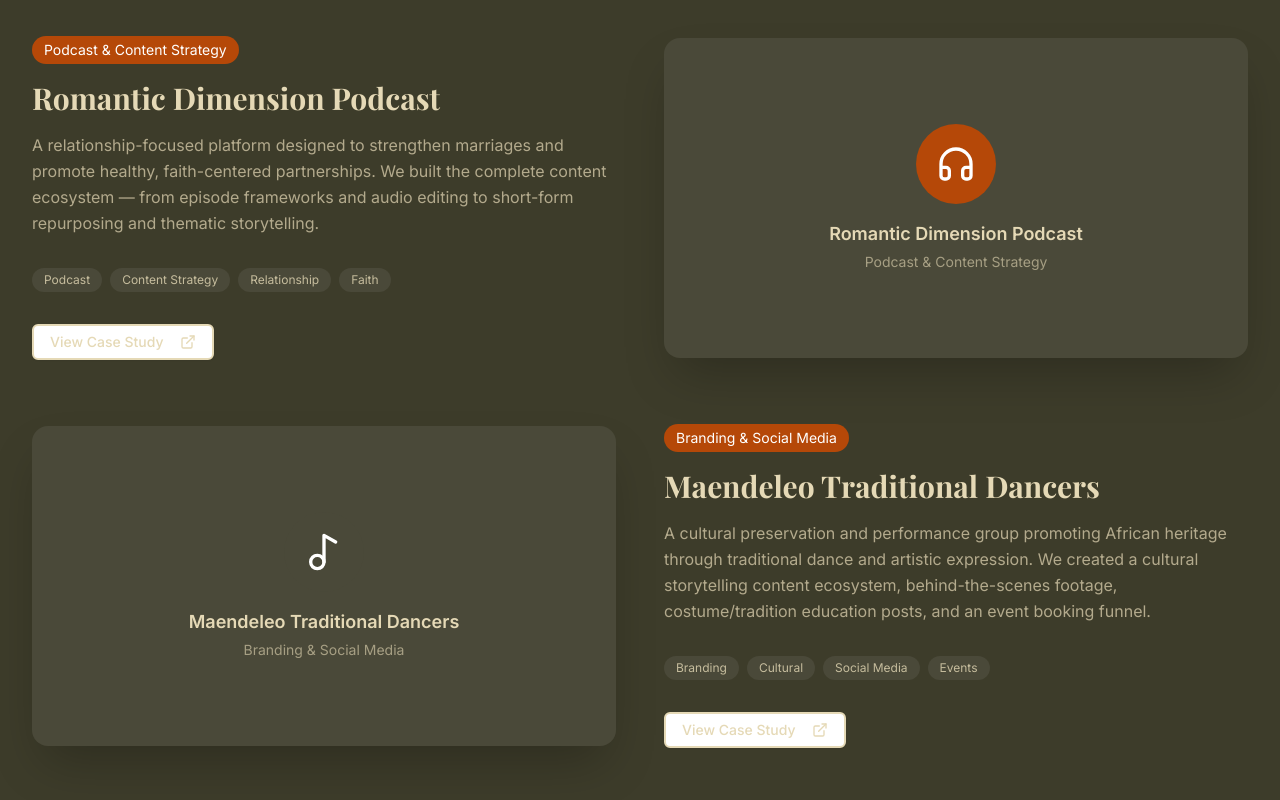
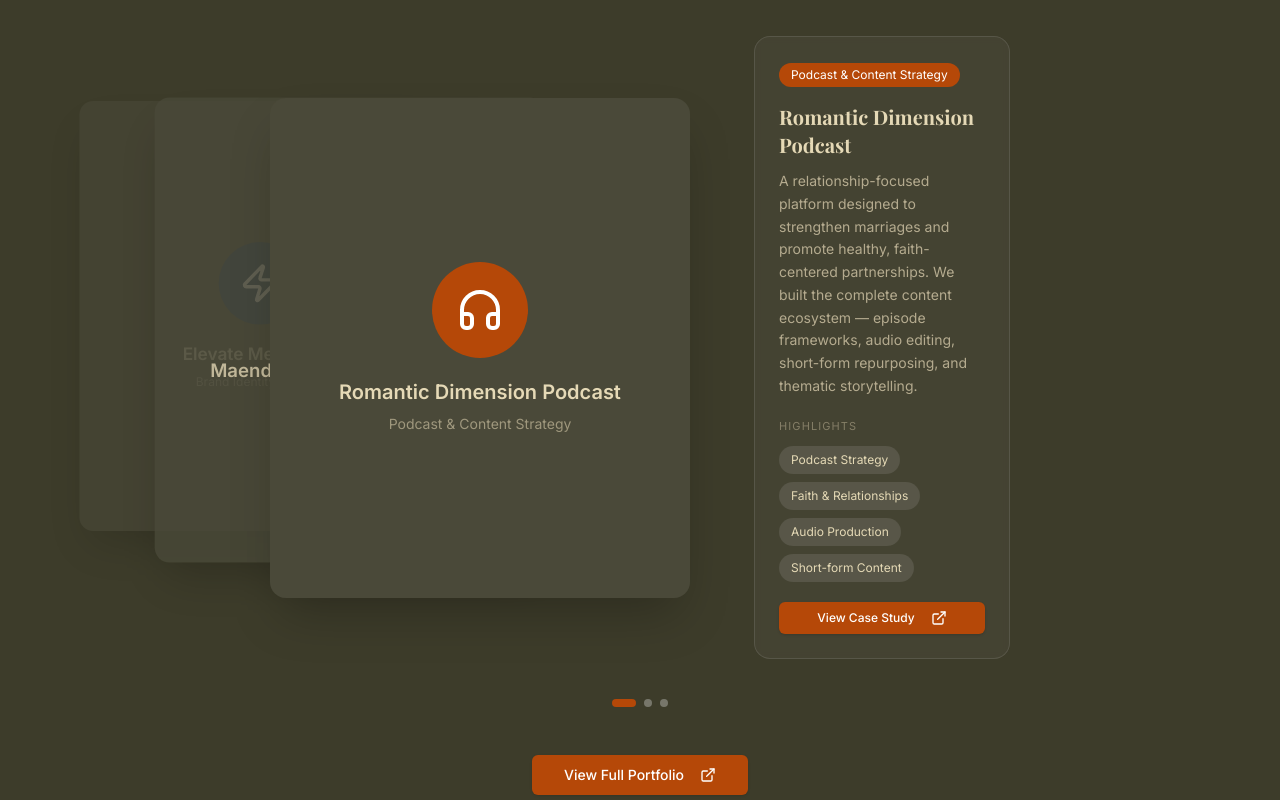
Before and after one commit to Q4Qoph/Ramadz-studio, a Next.js app: page / in a window 1280 px wide. Shown: the part 4460-5260 px from the top of the page. Built offline with nearby package versions, Linux system fonts and the light colour scheme; a web font is replaced by a local one.

Commit message:
Update cta and portolio

```diff
--- a/src/components/sections/portfolio-highlights.tsx
+++ b/src/components/sections/portfolio-highlights.tsx
@@ -1,34 +1,131 @@
 "use client"
 
-import { motion } from 'framer-motion'
-import { ExternalLink, Headphones, Music2 } from 'lucide-react'
+import { useRef, useState } from 'react'
+import { motion, AnimatePresence, useScroll, useMotionValueEvent } from 'framer-motion'
+import { ExternalLink, Headphones, Music2, Zap } from 'lucide-react'
 import { Button } from '@/components/ui/button'
 import Link from 'next/link'
 
-const portfolioItems = [
+// ─── Portfolio data ───────────────────────────────────────────────────────────
+
+const initialPortfolioItems = [
   {
+    id: 'romantic-dimension',
     title: "Romantic Dimension Podcast",
     category: "Podcast & Content Strategy",
-    description: "A relationship-focused platform designed to strengthen marriages and promote healthy, faith-centered partnerships. We built the complete content ecosystem — from episode frameworks and audio editing to short-form repurposing and thematic storytelling.",
-    tags: ["Podcast", "Content Strategy", "Relationship", "Faith"],
+    description: "A relationship-focused platform designed to strengthen marriages and promote healthy, faith-centered partnerships. We built the complete content ecosystem — episode frameworks, audio editing, short-form repurposing, and thematic storytelling.",
+    stats: [
+      { label: "Podcast Strategy" },
+      { label: "Faith & Relationships" },
+      { label: "Audio Production" },
+      { label: "Short-form Content" },
+    ],
     Icon: Headphones,
     accentColor: '#B54808',
   },
   {
+    id: 'maendeleo-dancers',
     title: "Maendeleo Traditional Dancers",
     category: "Branding & Social Media",
-    description: "A cultural preservation and performance group promoting African heritage through traditional dance and artistic expression. We created a cultural storytelling content ecosystem, behind-the-scenes footage, costume/tradition education posts, and an event booking funnel.",
-    tags: ["Branding", "Cultural", "Social Media", "Events"],
+    description: "A cultural preservation group promoting African heritage through traditional dance. We built a storytelling content ecosystem with behind-the-scenes footage, costume education posts, and an event booking funnel.",
+    stats: [
+      { label: "Cultural Branding" },
+      { label: "Social Media" },
+      { label: "Event Promotion" },
+      { label: "Video Content" },
+    ],
     Icon: Music2,
     accentColor: '#4A4939',
   },
+  {
+    id: 'elevate-media',
+    title: "Elevate Media Hub",
+    category: "Brand Identity & Social",
+    description: "A digital media brand targeting young entrepreneurs and creatives. We built a full multi-platform presence across Instagram, TikTok, and LinkedIn — focused on business education content, reel production, and community growth.",
+    stats: [
+      { label: "Brand Identity" },
+      { label: "Multi-Platform" },
+      { label: "Reel Production" },
+      { label: "Growth Strategy" },
+    ],
+    Icon: Zap,
+    accentColor: '#1E3A5F',
+  },
 ]
 
+// ─── Stack geometry ───────────────────────────────────────────────────────────
+//
+// Card anchor: 420 × 500 px.
+//
+// STACKED (image 1 reference):
+//   Front card fills anchor at x=0.
+//   Middle peeks ~130 px from left of front (31 %).
+//   Back peeks ~90 px from left of middle (21 %).
+//   Behind cards lift slightly upward (negative y) giving the fan depth.
+//
+// ROW (image 2 reference):
+//   As section exits, cards spread into a flat side-by-side row.
+//   Step = 420 + 10 = 430 px between card left-edges.
+//   All y values normalise to 0, all scales to 1.
+
+const STACKED = [
+  { x: 0,    y: 0,   scale: 1.00, opacity: 1.00 },
+  { x: -130, y: -18, scale: 0.93, opacity: 0.78 },
+  { x: -220, y: -32, scale: 0.86, opacity: 0.58 },
+]
+
+const ROW = [
+  { x:  430, y: 0, scale: 1.0, opacity: 1.0 },
+  { x:    0, y: 0, scale: 1.0, opacity: 1.0 },
+  { x: -430, y: 0, scale: 1.0, opacity: 1.0 },
+]
+
+function lerp(a: number, b: number, t: number) { return a + (b - a) * t }
+
+function getZIndex(si: number, hovered: boolean) {
+  if (si === 0) return 10
+  if (hovered) return 9
+  return 10 - si * 2
+}
+
+// ─── Component ────────────────────────────────────────────────────────────────
+
 export default function PortfolioHighlights() {
+  const sectionRef    = useRef<HTMLElement>(null)
+  const [items, setItems]     = useState(initialPortfolioItems)
+  const [hovered, setHovered] = useState<number | null>(null)
+  const [spread, setSpread]   = useState(0)
+
+  // spread: 0 = stacked, 1 = row. Fires as section bottom leaves viewport.
+  const { scrollYProgress } = useScroll({
+    target: sectionRef,
+    offset: ["end 0.7", "end 0.0"],
+  })
+  useMotionValueEvent(scrollYProgress, "change", v =>
+    setSpread(Math.max(0, Math.min(1, v)))
+  )
+
+  const bringForward = (i: number) => {
+    if (i === 0) return
+    setItems(prev => {
+      const next = [...prev]
+      const [card] = next.splice(i, 1)
+      next.unshift(card)
+      return next
+    })
+    setHovered(null)
+  }
+
+  const active = items[0]
+
   return (
-    <section className="py-16 sm:py-24 bg-olive-dark text-white overflow-hidden">
+    <section
+      ref={sectionRef}
+      className="py-16 sm:py-24 bg-olive-dark text-white overflow-hidden"
+    >
       <div className="container mx-auto px-4 sm:px-6 lg:px-8">
-        {/* Header */}
+
+        {/* Header ──────────────────────────────────────────────────────────── */}
         <motion.div
           className="text-center mb-16"
           initial={{ opacity: 0, y: 30 }}
@@ -37,7 +134,7 @@ export default function PortfolioHighlights() {
           viewport={{ once: true }}
         >
           <motion.div
-            className="inline-flex items-center space-x-2 bg-white/10 backdrop-blur-sm rounded-full px-4 py-2 mb-6"
+            className="inline-flex items-center bg-white/10 backdrop-blur-sm rounded-full px-4 py-2 mb-6"
             initial={{ opacity: 0, y: 20 }}
             whileInView={{ opacity: 1, y: 0 }}
             transition={{ duration: 0.6, delay: 0.2 }}
@@ -64,134 +161,152 @@ export default function PortfolioHighlights() {
             transition={{ duration: 0.8, delay: 0.6 }}
             viewport={{ once: true }}
           >
-            From faith-based platforms to cultural storytelling, discover how we've helped
+            From faith-based platforms to cultural storytelling, discover how we&apos;ve helped
             our clients build authority and convert attention into meaningful outcomes.
           </motion.p>
         </motion.div>
 
-        {/* Portfolio Items */}
-        <div className="space-y-16">
-          {portfolioItems.map((item, index) => (
+        {/* Cards + info panel ────────────────────────────────────────────── */}
+        <div className="flex flex-col lg:flex-row items-center justify-center gap-12 lg:gap-16">
+
+          {/*
+            Card stack — 420 × 500 px anchor.
+            Behind cards extend LEFT (negative x) and lift UP (negative y).
+            Section overflow:hidden clips at viewport edge — harmless on desktop.
+          */}
+          <div className="relative flex-shrink-0" style={{ width: 420, height: 500 }}>
+            {[...items].reverse().map((item, ri) => {
+              const si  = items.length - 1 - ri   // 0 = front
+              const isActive  = si === 0
+              const isHovered = hovered === si
+
+              const s = STACKED[Math.min(si, STACKED.length - 1)]
+              const r = ROW[Math.min(si, ROW.length - 1)]
+
+              // Hover nudge: shift toward viewer (less negative x, slightly less lift)
+              const bx = isHovered && !isActive ? s.x + 22 : s.x
+              const by = isHovered && !isActive ? s.y + 6  : s.y
+              const bo = isHovered && !isActive ? Math.min(s.opacity + 0.22, 1) : s.opacity
+
+              return (
                 <motion.div
-              key={item.title}
-              className={`grid lg:grid-cols-2 gap-12 items-center ${
-                index % 2 === 1 ? 'lg:grid-flow-col-dense' : ''
-              }`}
-              initial={{ opacity: 0, y: 50 }}
-              whileInView={{ opacity: 1, y: 0 }}
-              transition={{ duration: 0.8, delay: index * 0.2 }}
-              viewport={{ once: true }}
+                  key={item.id}
+                  className="absolute inset-0 rounded-2xl shadow-2xl overflow-hidden bg-olive-mid"
+                  style={{
+                    zIndex: getZIndex(si, isHovered),
+                    cursor: isActive ? 'default' : 'pointer',
+                  }}
+                  animate={{
+                    x:       lerp(bx, r.x,     spread),
+                    y:       lerp(by, r.y,     spread),
+                    scale:   lerp(s.scale,  r.scale,   spread),
+                    opacity: lerp(bo, r.opacity, spread),
+                  }}
+                  transition={{ type: 'spring', stiffness: 300, damping: 35 }}
+                  onClick={() => bringForward(si)}
+                  onMouseEnter={() => !isActive && setHovered(si)}
+                  onMouseLeave={() => setHovered(null)}
                 >
-              {/* Content */}
-              <div className={index % 2 === 1 ? 'lg:col-start-2' : ''}>
+                  <div className="w-full h-full flex items-center justify-center">
+                    <div className="text-center px-10">
+                      <div
+                        className="w-24 h-24 rounded-full flex items-center justify-center mx-auto mb-5"
+                        style={{ backgroundColor: item.accentColor }}
+                      >
+                        <item.Icon className="w-12 h-12 text-white" />
+                      </div>
+                      <p className="text-brand-cream font-semibold text-xl">{item.title}</p>
+                      <p className="text-brand-cream/55 text-sm mt-2">{item.category}</p>
+
+                      {!isActive && isHovered && spread < 0.25 && (
+                        <motion.p
+                          className="text-brand-orange text-xs mt-4 font-medium"
+                          initial={{ opacity: 0, y: 4 }}
+                          animate={{ opacity: 1, y: 0 }}
+                          transition={{ duration: 0.18 }}
+                        >
+                          Click to bring forward
+                        </motion.p>
+                      )}
+                    </div>
+                  </div>
+                </motion.div>
+              )
+            })}
+          </div>
+
+          {/* Info panel ────────────────────────────────────────────────────── */}
+          <AnimatePresence mode="wait">
             <motion.div
-                  className="inline-block bg-brand-orange text-white text-sm px-3 py-1 rounded-full mb-4"
-                  initial={{ opacity: 0, scale: 0.8 }}
-                  whileInView={{ opacity: 1, scale: 1 }}
-                  transition={{ duration: 0.6, delay: 0.4 + index * 0.2 }}
-                  viewport={{ once: true }}
+              key={active.id}
+              className="w-full max-w-sm lg:w-64 flex-shrink-0"
+              initial={{ opacity: 0, x: 24 }}
+              animate={{ opacity: 1, x: 0 }}
+              exit={{ opacity: 0, x: -16 }}
+              transition={{ duration: 0.38 }}
             >
-                  {item.category}
-                </motion.div>
+              <div className="bg-olive-mid/60 backdrop-blur-sm rounded-2xl p-6 border border-white/10">
+                <span className="inline-block bg-brand-orange text-white text-xs px-3 py-1 rounded-full mb-4">
+                  {active.category}
+                </span>
 
-                <motion.h3
-                  className="text-2xl sm:text-3xl font-serif font-bold mb-4 text-brand-cream"
-                  initial={{ opacity: 0, y: 20 }}
-                  whileInView={{ opacity: 1, y: 0 }}
-                  transition={{ duration: 0.6, delay: 0.6 + index * 0.2 }}
-                  viewport={{ once: true }}
+                <h3 className="text-brand-cream font-serif font-bold text-xl mb-3 leading-snug">
+                  {active.title}
+                </h3>
+
+                <p className="text-brand-cream/70 text-sm leading-relaxed mb-5">
+                  {active.description}
+                </p>
+
+                <p className="text-brand-cream/40 text-[11px] uppercase tracking-widest mb-3">
+                  Highlights
+                </p>
+
+                <div className="flex flex-wrap gap-2 mb-5">
+                  {active.stats.map(s => (
+                    <span
+                      key={s.label}
+                      className="bg-white/10 text-brand-cream text-xs px-3 py-1.5 rounded-full"
                     >
-                  {item.title}
-                </motion.h3>
-
-                <motion.p
-                  className="text-brand-cream/70 mb-8 leading-relaxed"
-                  initial={{ opacity: 0, y: 20 }}
-                  whileInView={{ opacity: 1, y: 0 }}
-                  transition={{ duration: 0.6, delay: 0.8 + index * 0.2 }}
-                  viewport={{ once: true }}
-                >
-                  {item.description}
-                </motion.p>
-
-                {/* Tags */}
-                <motion.div
-                  className="flex flex-wrap gap-2 mb-8"
-                  initial={{ opacity: 0, y: 20 }}
-                  whileInView={{ opacity: 1, y: 0 }}
-                  transition={{ duration: 0.6, delay: 1.0 + index * 0.2 }}
-                  viewport={{ once: true }}
-                >
-                  {item.tags.map((tag) => (
-                    <span
-                      key={tag}
-                      className="bg-olive-mid text-brand-cream/80 text-xs px-3 py-1 rounded-full"
-                    >
-                      {tag}
+                      {s.label}
                     </span>
                   ))}
-                </motion.div>
+                </div>
 
-                <motion.div
-                  initial={{ opacity: 0, y: 20 }}
-                  whileInView={{ opacity: 1, y: 0 }}
-                  transition={{ duration: 0.6, delay: 1.2 + index * 0.2 }}
-                  viewport={{ once: true }}
-                >
                 <Button
-                    variant="outline"
-                    className="border-2 border-brand-cream text-brand-cream hover:bg-brand-cream hover:text-olive-dark transition-all duration-300"
+                  size="sm"
+                  className="w-full bg-brand-orange hover:bg-brand-orange/90 text-white"
                   asChild
                 >
                   <Link href="/portfolio">
                     View Case Study
-                      <ExternalLink className="ml-2 h-4 w-4" />
+                    <ExternalLink className="ml-2 h-3.5 w-3.5" />
                   </Link>
                 </Button>
+              </div>
             </motion.div>
+          </AnimatePresence>
         </div>
 
-              {/* Visual Card */}
-              <motion.div
-                className={index % 2 === 1 ? 'lg:col-start-1' : ''}
-                initial={{ opacity: 0, scale: 0.8 }}
-                whileInView={{ opacity: 1, scale: 1 }}
-                transition={{ duration: 0.8, delay: 0.4 + index * 0.2 }}
-                viewport={{ once: true }}
-              >
-                <div className="relative group">
-                  <div className="w-full h-80 bg-olive-mid rounded-2xl overflow-hidden shadow-2xl flex items-center justify-center">
-                    <div className="text-center">
-                      <div
-                        className="w-20 h-20 rounded-full flex items-center justify-center mx-auto mb-4"
-                        style={{ backgroundColor: item.accentColor }}
-                      >
-                        <item.Icon className="w-10 h-10 text-white" />
-                      </div>
-                      <p className="text-brand-cream font-semibold text-lg">{item.title}</p>
-                      <p className="text-brand-cream/60 text-sm mt-1">{item.category}</p>
-                    </div>
-                  </div>
-
-                  {/* Hover Overlay */}
-                  <div className="absolute inset-0 bg-gradient-to-t from-olive-dark/60 to-transparent opacity-0 group-hover:opacity-100 transition-all duration-300 rounded-2xl flex items-end justify-center pb-8">
-                    <Button
-                      size="sm"
-                      className="bg-brand-orange hover:bg-brand-orange/90 text-white"
-                      asChild
-                    >
-                      <Link href="/portfolio">View Project</Link>
-                    </Button>
-                  </div>
-                </div>
-              </motion.div>
-            </motion.div>
+        {/* Navigation dots ─────────────────────────────────────────────────── */}
+        <div className="flex justify-center gap-2 mt-10">
+          {items.map((item, i) => (
+            <button
+              key={item.id}
+              onClick={() => bringForward(i)}
+              className={`h-2 rounded-full transition-all duration-300 ${
+                i === 0
+                  ? 'bg-brand-orange w-6'
+                  : 'bg-white/30 hover:bg-white/60 w-2'
+              }`}
+              aria-label={`View ${item.title}`}
+            />
           ))}
         </div>
 
-        {/* CTA */}
+        {/* CTA ─────────────────────────────────────────────────────────────── */}
         <motion.div
-          className="text-center mt-16"
+          className="text-center mt-12"
           initial={{ opacity: 0, y: 30 }}
           whileInView={{ opacity: 1, y: 0 }}
           transition={{ duration: 0.8, delay: 0.8 }}
@@ -208,6 +323,7 @@ export default function PortfolioHighlights() {
             </Link>
           </Button>
         </motion.div>
+
       </div>
     </section>
   )
```
Also changed, not shown: src/components/sections/cta-section.tsx (+12 -12 lines). Lines whose indentation alone changed are shown as unchanged.
